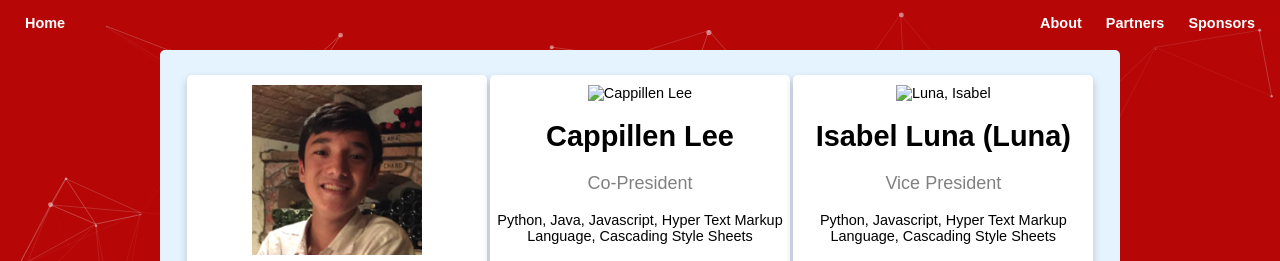
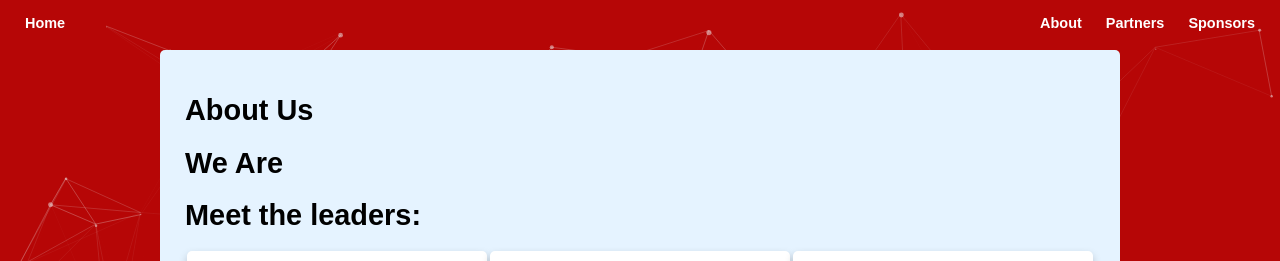
Before and after one commit to lowell-dev-club/www.lowelldevclub.com, a Flask app: page /about in a window 1280 px wide. Shown: the top 261 px of the page. Run offline with Flask 2, Linux system fonts and the light colour scheme; some libraries are stand-ins or nearby versions.

Commit message:
adding elements for typed js

```diff
--- a/lowelldevclub/templates/about.html
+++ b/lowelldevclub/templates/about.html
@@ -14,6 +14,8 @@
 
 {% block head_js %}
   <script type="text/javascript" src="https://cdn.jsdelivr.net/particles.js/2.0.0/particles.min.js"></script>
+  <script src="https://ajax.googleapis.com/ajax/libs/jquery/3.3.1/jquery.min.js"></script>
+  <script src="https://cdnjs.cloudflare.com/ajax/libs/typed.js/1.1.1/typed.min.js"></script>
 {% endblock %}
 
 {% block content %}
@@ -28,8 +30,13 @@
       </div>
       <div style="clear:both"></div>
     </nav>
-    <span id="typed"></span>
+
     <div class="container rounded">
+      <h1>About Us</h1>
+      <div class="typed_wrap">
+        <h1>We Are <span class="typed"></span></h1>
+      </div>
+      <h1>Meet the leaders:</h1>
       <div class="row">
         <div class="col third full no-float float-left">
           <div class="jumbotron card">
@@ -91,11 +98,9 @@
 
 	<div id="particles-js"></div>
 
-  <!-- <script type="text/javascript" src="static/js/about.js"></script> -->
-  <script src="https://ajax.googleapis.com/ajax/libs/jquery/3.3.1/jquery.min.js"></script>
-  <!-- <script src="https://cdn.jsdelivr.net/npm/typed.js@2.0.10/src/typed.js"></script> -->
 {% endblock %}
 
 {% block trailing_js %}
 <script type="text/javascript" src="static/js/home.js"></script>
+<script type="text/javascript" src="static/js/about.js"></script>
 {% endblock %}
```
